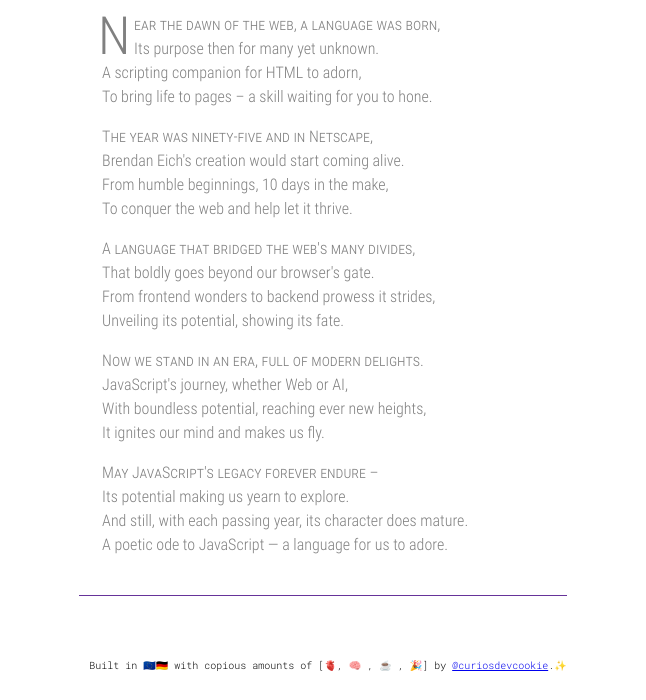
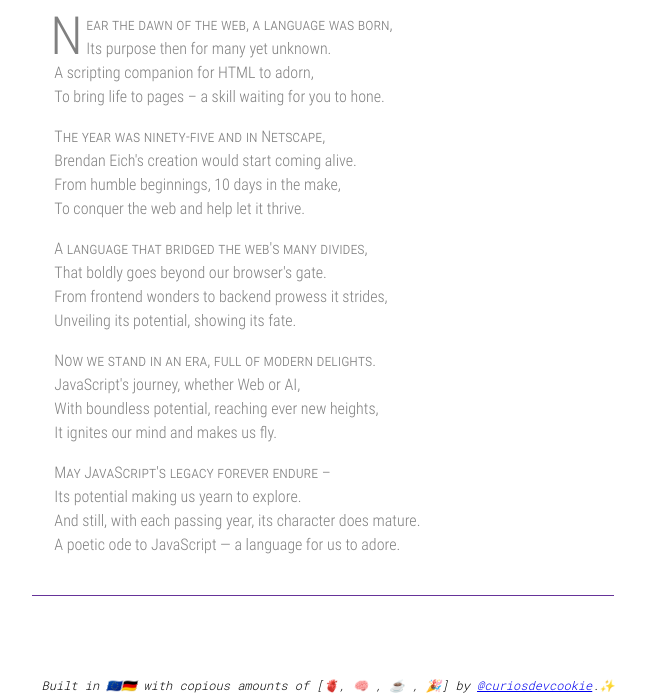
Before and after one commit to curiosdevcookie/JS-Journey, a plain HTML site: page index.html in a window 1280 px wide. Shown: the part 137-837 px from the top of the page, without its empty margins (317-963 px from the left). Drawn offline with Linux system fonts and the light colour scheme.

Commit message:
Some smaller refactoring.

```diff
--- a/index.css
+++ b/index.css
@@ -69,15 +69,15 @@ p {
 	line-height: 1.5;
 }
 
-p > em {
+em {
 	font-family: var(--font-headings);
 	font-size: 1.2rem;
 	padding-left: 1rem;
 }
 
 main > p:first-of-type::first-letter {
+  -webkit-initial-letter: 2 2;
 	initial-letter: 2 2;
-	-webkit-initial-letter: 2 2;
 	margin-right: 0.8rem;
 }
 
--- a/index.html
+++ b/index.html
@@ -49,7 +49,9 @@
 			</p>
 		</main>
 		<footer>
-			<cdc-footer></cdc-footer>
+      <em>
+			  <cdc-footer></cdc-footer>
+      </em>
 		</footer>
 	</body>
 </html>
```
